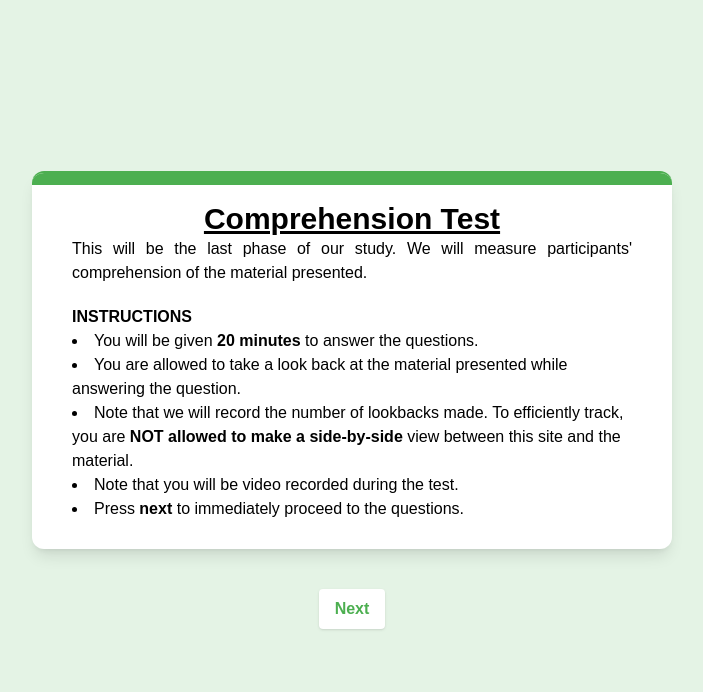
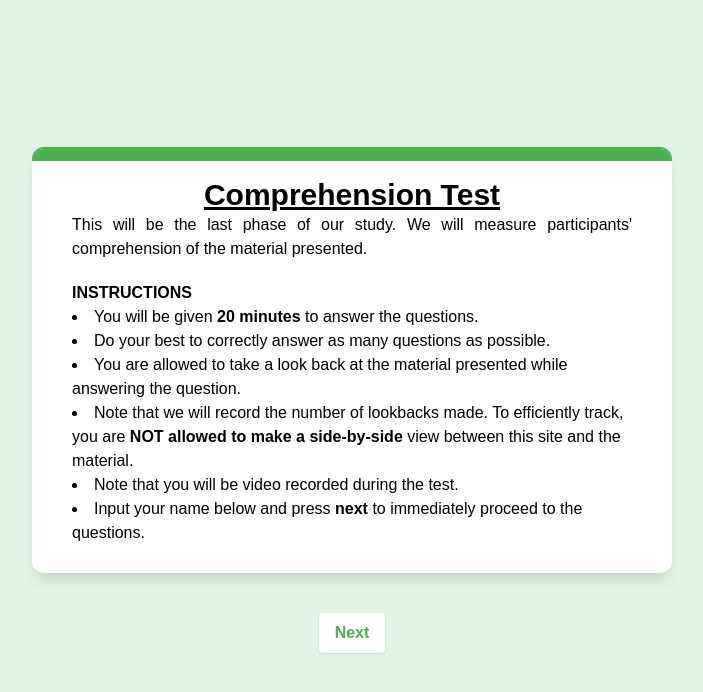
Before and after one commit to KyleCarlo/MSHCI-Compre-Test, a Next.js app: page / in a window 1280 px wide. Shown: the top 692 px of the page, without its empty margins (288-991 px from the left). Built offline with nearby package versions, Linux system fonts and the light colour scheme.

Commit message:
added instruction

```diff
--- a/app/page.tsx
+++ b/app/page.tsx
@@ -21,6 +21,9 @@ export default function Home() {
                 questions.
               </li>
               <li>
+                Do your best to correctly answer as many questions as possible.
+              </li>
+              <li>
                 You are allowed to take a look back at the material presented
                 while answering the question.
               </li>
@@ -32,8 +35,8 @@ export default function Home() {
               </li>
               <li>Note that you will be video recorded during the test.</li>
               <li>
-                Press <strong>next</strong> to immediately proceed to the
-                questions.
+                Input your name below and press <strong>next</strong> to
+                immediately proceed to the questions.
               </li>
             </ul>
           </div>
```
